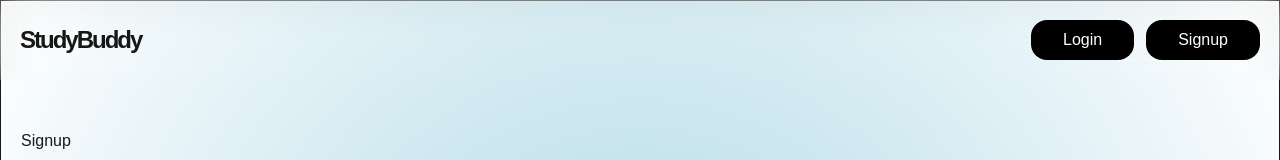
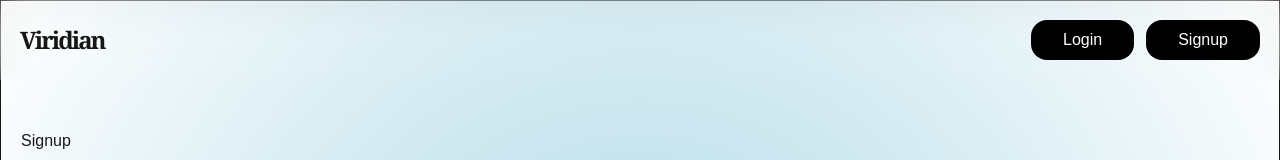
Before and after one commit to tenysone/studybuddy, a Next.js app: page /signup in a window 1280 px wide. Shown: the top 160 px of the page. Built offline with nearby package versions, Linux system fonts and the light colour scheme.

Commit message:
added env

```diff
--- a/app/components/Logo.tsx
+++ b/app/components/Logo.tsx
@@ -1,7 +1,7 @@
 import Link from "next/link"
 export default function Logo() {
   return (
-    <div className="font-bold text-2xl tracking-[-2px]">
-      <Link href="/">StudyBuddy</Link></div>
+    <div className="font-bold text-2xl tracking-[-2px] font-serif">
+      <Link href="/">Viridian</Link></div>
   )
 }
--- a/app/globals.css
+++ b/app/globals.css
@@ -14,6 +14,7 @@
   --color-foreground: var(--foreground);
   --font-sans: var(--font-geist-sans);
   --font-mono: var(--font-geist-mono);
+  --font-serif: Georgia, 'Times New Roman', serif;
 }
 
 body {
--- a/app/page.tsx
+++ b/app/page.tsx
@@ -8,13 +8,11 @@ export default function Home() {
         {/** Welcome message */}
         <div className="max-w-md w-full mx-auto text-center">
           <div className="flex flex-col gap-2">
-            <h1 className="text-3xl font-bold">Hello, Guest!</h1>
+            <h1 className="text-5xl font-bold font-serif">Viridian</h1>
             <p>
-              Welcome to Study Buddy!{' '}
               <a className="underline" href="/signup">
                 Create your free account
-              </a>{' '}
-              and upload your notes to get instant AI-powered study help.
+              </a> and upload your notes to get instant AI-powered study help.
             </p>
           </div>
         </div>
--- a/package.json
+++ b/package.json
@@ -11,6 +11,7 @@
   "dependencies": {
     "@ai-sdk/google": "^2.0.44",
     "@ai-sdk/react": "^2.0.106",
+    "@neondatabase/serverless": "^1.0.2",
     "lucide-react": "^0.555.0",
     "next": "16.0.6",
     "next-auth": "^4.24.13",
```
Also changed, not shown: 1 other file (tests, documents, lock files or other folders).
